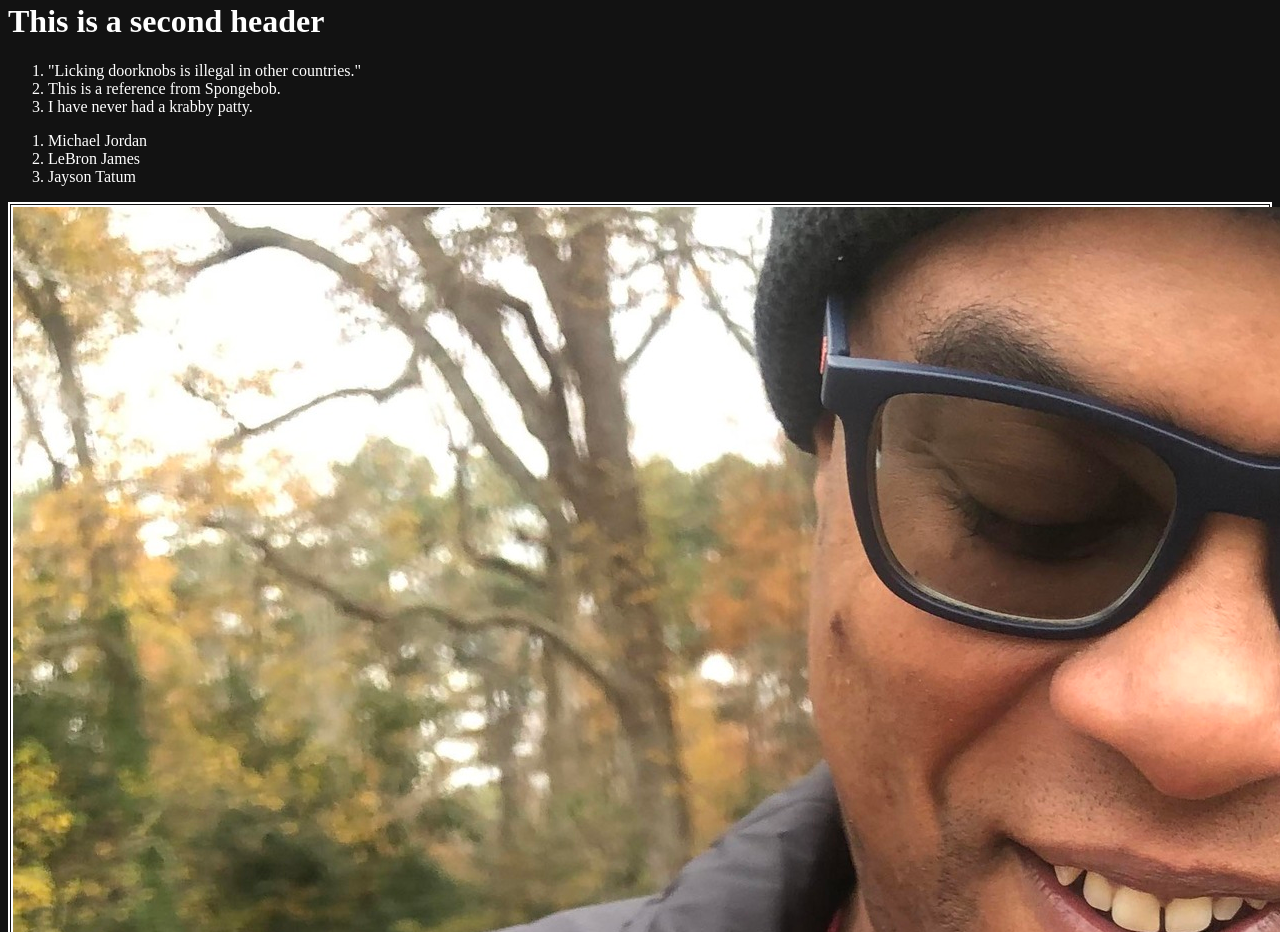
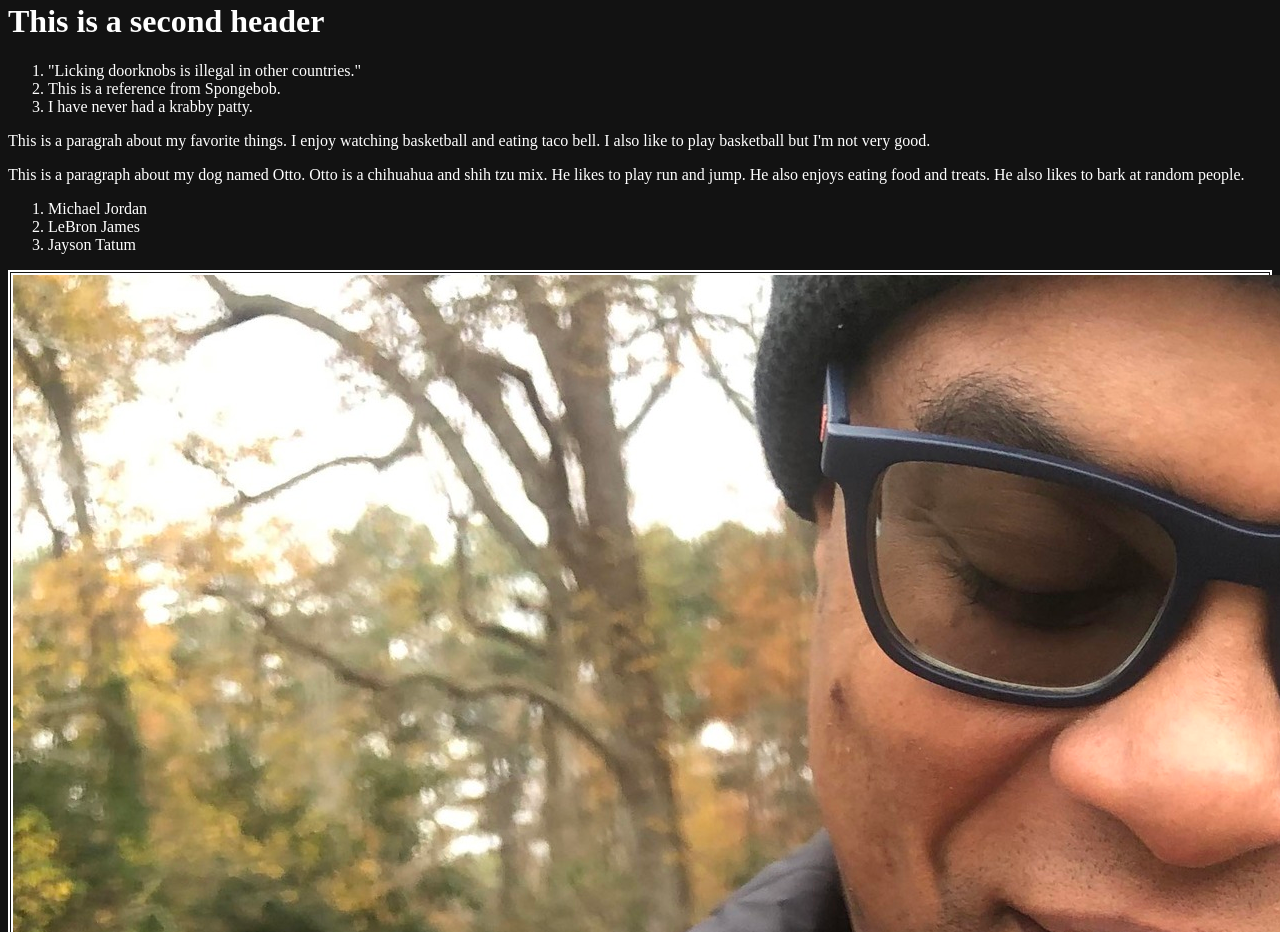
Before and after one commit to NealSpits/Homework, a website: page Week4HW/index.html in a window 1280 px wide. Shown: the part 1494-2426 px from the top of the page. Drawn offline with Linux system fonts and the light colour scheme.

Commit message:
week 4 hw

```diff
--- a/Week4HW/index.html
+++ b/Week4HW/index.html
@@ -50,6 +50,8 @@ Header, Main, and Footer sections
         </ol>
     </div>
     </p>
+    <p>This is a paragrah about my favorite things. I enjoy watching basketball and eating taco bell. I also like to play basketball but I'm not very good.</p>
+    <p>This is a paragraph about my dog named Otto. Otto is a chihuahua and shih tzu mix. He likes to play run and jump. He also enjoys eating food and treats. He also likes to bark at random people.</p>
     <ol>
         <li>Michael Jordan</li>
         <li>LeBron James</li>
```
